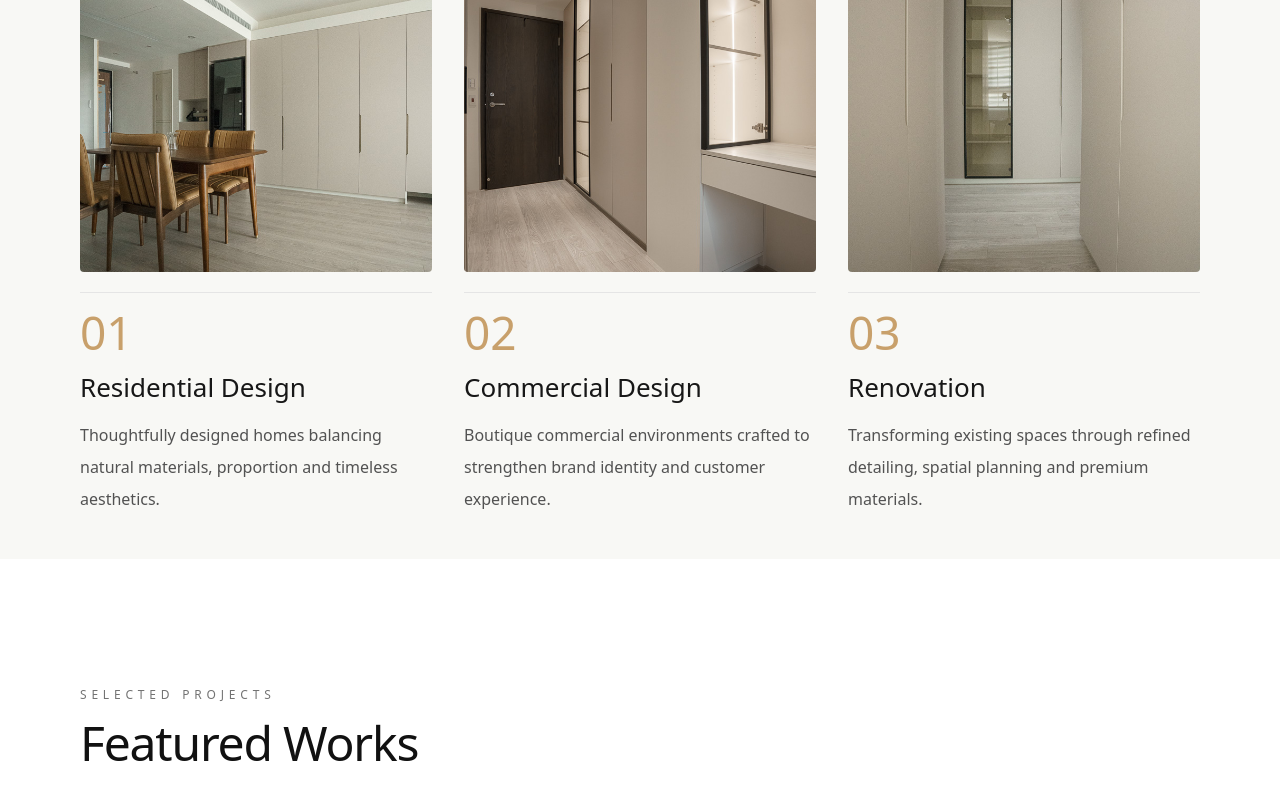
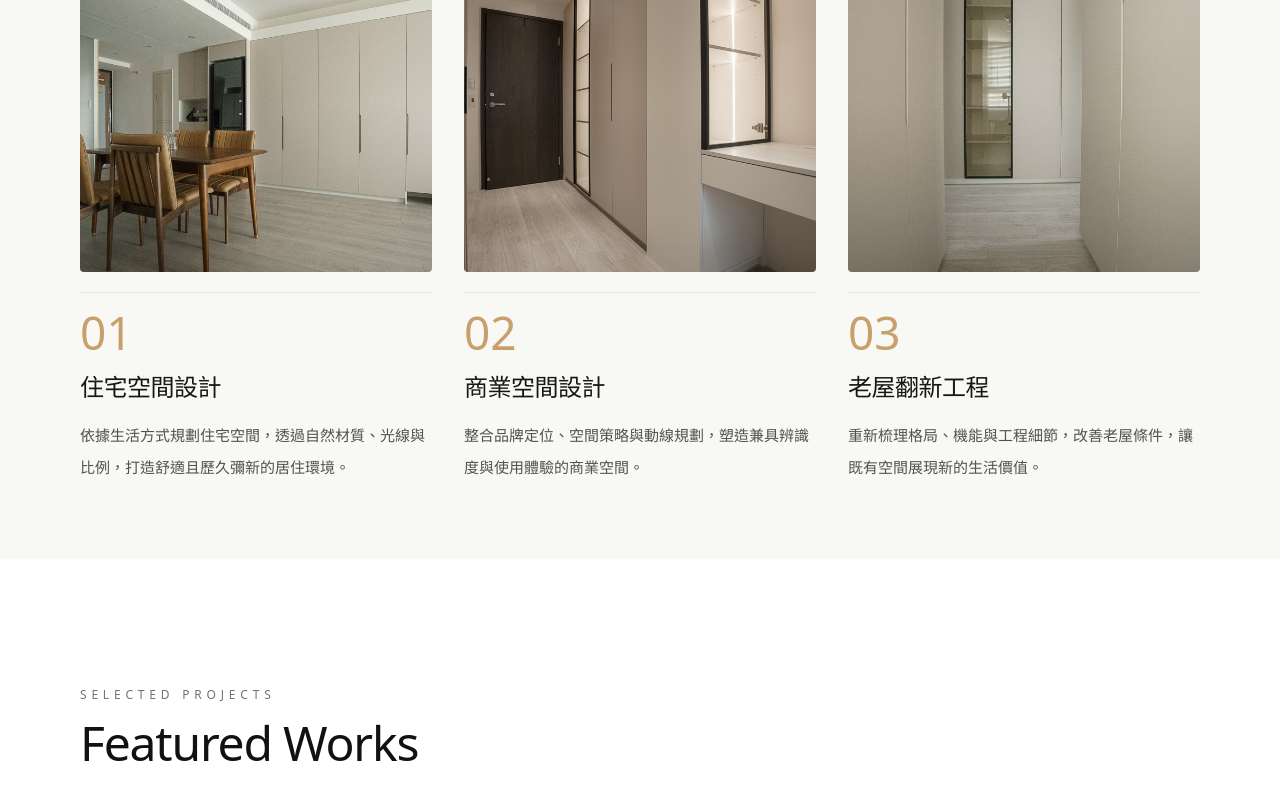
Before and after one commit to village66/mm-studio, a Next.js app: page / in a window 1280 px wide. Shown: the part 1841-2641 px from the top of the page. Built offline with nearby package versions, Linux system fonts and the light colour scheme; no server answers.

Commit message:
Update website

```diff
--- a/components/sections/Services.tsx
+++ b/components/sections/Services.tsx
@@ -14,7 +14,7 @@ const services = [
     enDescription:
       "Thoughtfully designed homes balancing natural materials, proportion and timeless aesthetics.",
     zhDescription:
-      "依據生活方式打造住宅空間，透過自然材質、光線與比例，創造歷久彌新的居住環境。",
+      "依據生活方式規劃住宅空間，透過自然材質、光線與比例，打造舒適且歷久彌新的居住環境。",
   },
   {
     number: "02",
@@ -24,7 +24,7 @@ const services = [
     enDescription:
       "Boutique commercial environments crafted to strengthen brand identity and customer experience.",
     zhDescription:
-      "結合品牌定位、空間策略與動線規劃，塑造具有辨識度的商業空間體驗。",
+      "整合品牌定位、空間策略與動線規劃，塑造兼具辨識度與使用體驗的商業空間。",
   },
   {
     number: "03",
@@ -34,7 +34,7 @@ const services = [
     enDescription:
       "Transforming existing spaces through refined detailing, spatial planning and premium materials.",
     zhDescription:
-      "透過空間重整、細部設計與高品質施工，讓舊有空間重新展現新的生命力。",
+      "重新梳理格局、機能與工程細節，改善老屋條件，讓既有空間展現新的生活價值。",
   },
 ];
 
@@ -42,96 +42,111 @@ export default function Services() {
   return (
     <Section
       id="services"
-      className="bg-[#f8f8f5]"
+      className="scroll-mt-[92px] bg-[#f8f8f5]"
     >
       <Container>
-
+        {/* Section Heading */}
         <Reveal>
           <SectionTitle
             eyebrow="OUR SERVICES"
-            title="Design Expertise"
+            title="專業設計服務"
           />
         </Reveal>
 
-        <div className="mt-8 lg:mt-12 grid gap-8 lg:grid-cols-3">
-
+        {/* Services */}
+        <div className="mt-8 grid gap-10 md:grid-cols-2 lg:mt-12 lg:grid-cols-3 lg:gap-8">
           {services.map((service, index) => (
-
             <Reveal
               key={service.number}
               delay={index * 0.08}
             >
-
-              <article className="group">
-
-                {/* Image (限制最大高度防止下方文字被擠出畫面) */}
-
-                <div className="relative aspect-[4/5] max-h-[280px] xl:max-h-[340px] w-full overflow-hidden rounded-sm">
-
+              <article
+                className="group"
+                tabIndex={0}
+              >
+                {/* Image */}
+                <div className="relative aspect-[4/5] max-h-[280px] w-full overflow-hidden rounded-sm bg-[#ebe8e1] xl:max-h-[340px]">
                   <Image
                     src={service.image}
-                    alt={service.en}
+                    alt={`${service.zh}｜MM Studio`}
                     fill
-                    sizes="(max-width:1024px)100vw,33vw"
-                    className="object-cover transition duration-700 group-hover:scale-105"
+                    sizes="(max-width: 768px) 100vw, (max-width: 1024px) 50vw, 33vw"
+                    className="
+                      object-cover
+                      transition-transform
+                      duration-700
+                      ease-out
+                      lg:group-hover:scale-105
+                      lg:group-focus:scale-105
+                    "
                   />
 
+                  <div className="pointer-events-none absolute inset-0 bg-gradient-to-t from-black/10 via-transparent to-transparent" />
                 </div>
 
                 {/* Content */}
-
-                <div className="mt-5 border-t border-neutral-200 pt-4 transition-all duration-300 group-hover:border-[#b6925d]">
-
-                  <p className="text-[40px] lg:text-[46px] font-extralight leading-none text-[#c8a06b]">
+                <div
+                  className="
+                    mt-5
+                    border-t
+                    border-neutral-200
+                    pt-4
+                    transition-colors
+                    duration-500
+                    lg:group-hover:border-[#b6925d]
+                    lg:group-focus:border-[#b6925d]
+                  "
+                >
+                  <p className="text-[40px] font-extralight leading-none text-[#c8a06b] lg:text-[46px]">
                     {service.number}
                   </p>
 
-                  {/* Title */}
-
+                  {/* Title: Chinese first, English on desktop hover */}
                   <div className="mt-3 h-10 overflow-hidden">
-
-                    <div className="transition-transform duration-300 ease-out group-hover:-translate-y-10">
-
-                      <h3 className="h-10 text-[24px] lg:text-[26px] font-light leading-10 text-neutral-900">
-                        {service.en}
-                      </h3>
-
-                      <h3 className="h-10 text-[22px] lg:text-[24px] font-light leading-10 text-[#b6925d]">
+                    <div
+                      className="
+                        transition-transform
+                        duration-500
+                        ease-out
+                        lg:group-hover:-translate-y-10
+                        lg:group-focus:-translate-y-10
+                      "
+                    >
+                      <h3 className="h-10 text-[22px] font-light leading-10 tracking-[-0.02em] text-neutral-900 lg:text-[24px]">
                         {service.zh}
                       </h3>
 
+                      <h3 className="h-10 whitespace-nowrap text-[20px] font-light leading-10 tracking-[-0.015em] text-[#9a7b54] lg:text-[22px]">
+                        {service.en}
+                      </h3>
                     </div>
-
                   </div>
 
-                  {/* Description */}
-
+                  {/* Description: Chinese first, English on desktop hover */}
                   <div className="mt-3 h-[96px] overflow-hidden">
-
-                    <div className="transition-transform duration-300 ease-out group-hover:-translate-y-[96px]">
-
-                      <p className="h-[96px] text-sm lg:text-base leading-7 lg:leading-8 text-neutral-600">
-                        {service.enDescription}
-                      </p>
-
-                      <p className="h-[96px] text-sm lg:text-base leading-7 lg:leading-8 text-[#8a7356]">
+                    <div
+                      className="
+                        transition-transform
+                        duration-500
+                        ease-out
+                        lg:group-hover:-translate-y-[96px]
+                        lg:group-focus:-translate-y-[96px]
+                      "
+                    >
+                      <p className="h-[96px] text-[14px] font-light leading-7 text-neutral-600 lg:text-[15px] lg:leading-8">
                         {service.zhDescription}
                       </p>
 
+                      <p className="h-[96px] text-[14px] font-light leading-7 text-[#8a7356] lg:text-[15px] lg:leading-8">
+                        {service.enDescription}
+                      </p>
                     </div>
-
                   </div>
-
                 </div>
-
               </article>
-
             </Reveal>
-
           ))}
-
         </div>
-
       </Container>
     </Section>
   );
```
